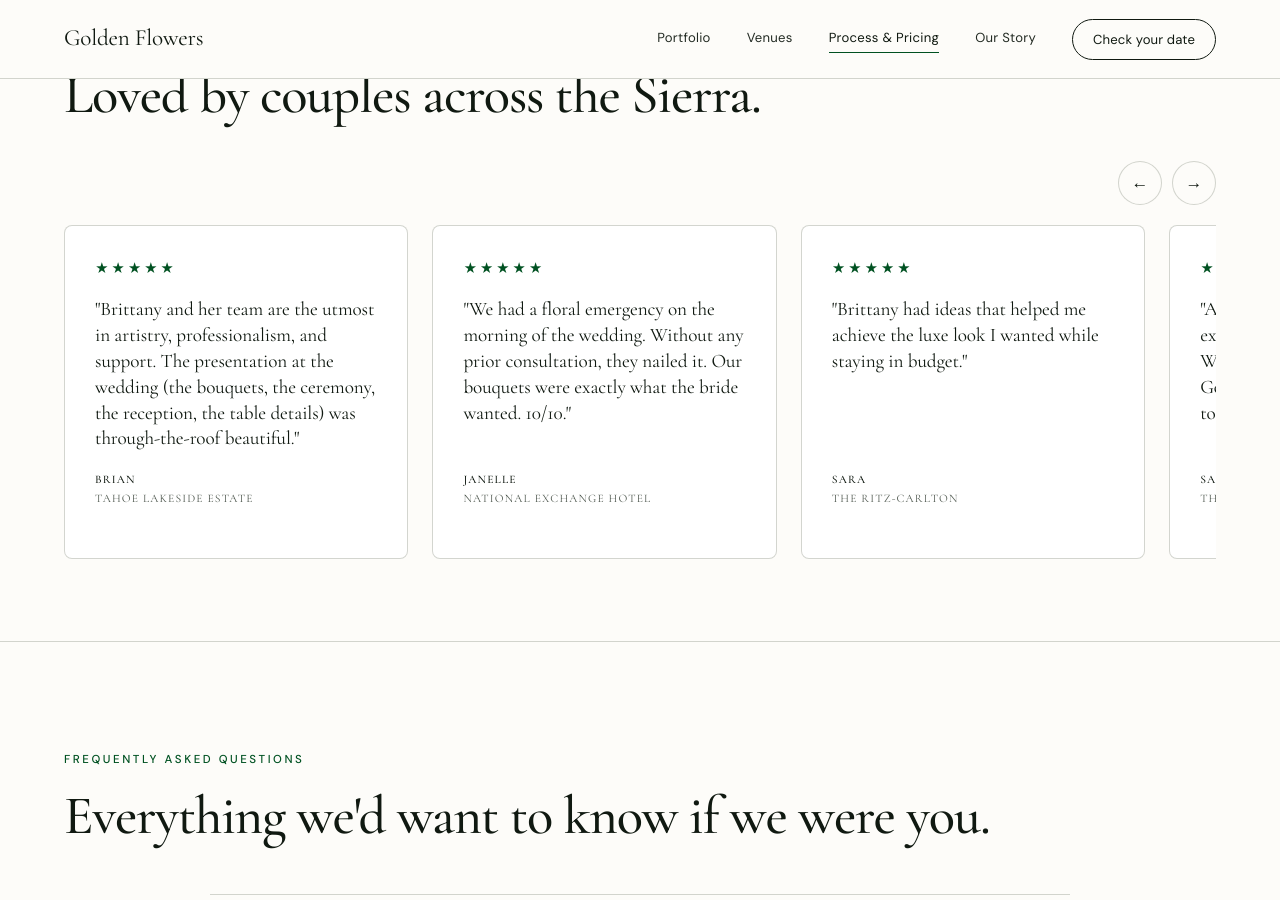
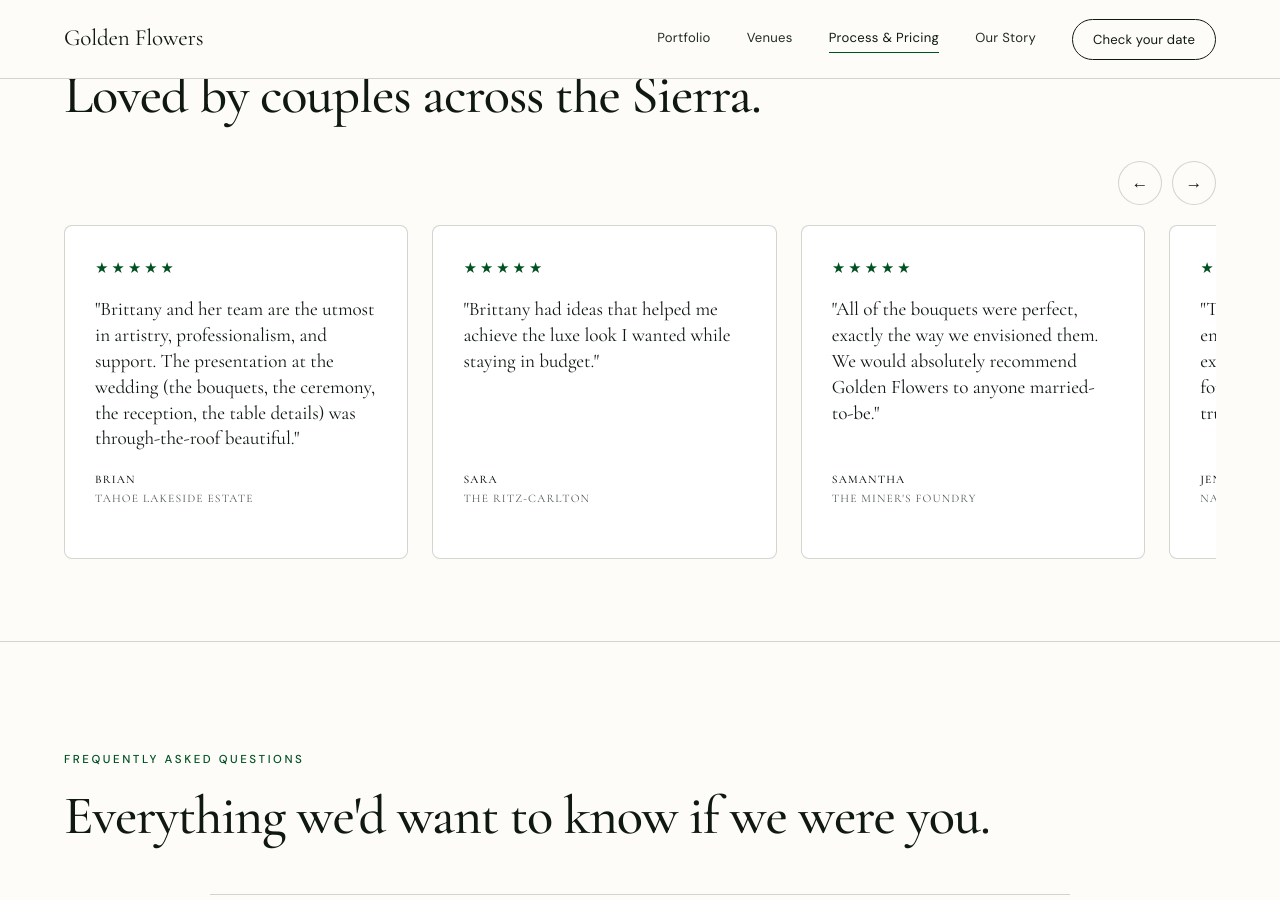
Before and after one commit to jshplhm/goldenflowers, a Jekyll site: the page built from weddings/index.md, in a window 1280 px wide and 900 px high, scrolled down 4717 px. Built offline with Jekyll 4.4.1, drawn with Linux system fonts in a browser that asks for light colours.

Commit message:
Move the Janelle review deeper in the carousel
It ran second, so the second thing a couple read was "we had a floral
emergency on the morning of the wedding" and "without any prior
consultation". Both are true and the review is a 10/10, but leading with
a rescue story frames the studio as the thing that recovers from chaos
rather than the thing that plans around it. Now eighth of thirteen, where
it reads as one more happy couple instead of the headline.

Co-Authored-By: Claude Opus 5 <noreply@anthropic.com>

```diff
--- a/_data/testimonials.yml
+++ b/_data/testimonials.yml
@@ -5,9 +5,6 @@ items:
   - quote: '"Brittany and her team are the utmost in artistry, professionalism, and support. The presentation at the wedding (the bouquets, the ceremony, the reception, the table details) was through-the-roof beautiful."'
     name: Brian
     context: Tahoe Lakeside Estate
-  - quote: '"We had a floral emergency on the morning of the wedding. Without any prior consultation, they nailed it. Our bouquets were exactly what the bride wanted. 10/10."'
-    name: Janelle
-    context: National Exchange Hotel
   - quote: '"Brittany had ideas that helped me achieve the luxe look I wanted while staying in budget."'
     name: Sara
     context: The Ritz-Carlton
@@ -26,6 +23,9 @@ items:
   - quote: '"She helped bring my vision to life even when I threw her the curve ball of feathers and handmade wooden flowers. Something that far exceeded my expectations."'
     name: Lauren
     context: Harmony Ridge Estate
+  - quote: '"We had a floral emergency on the morning of the wedding. Without any prior consultation, they nailed it. Our bouquets were exactly what the bride wanted. 10/10."'
+    name: Janelle
+    context: National Exchange Hotel
   - quote: '"Brittany did a great job and was very flexible. She exceeded all my flower expectations and was helpful in suggesting look-alike flowers to what I liked on Pinterest."'
     name: Stephanie
     context: The Chateau
```
